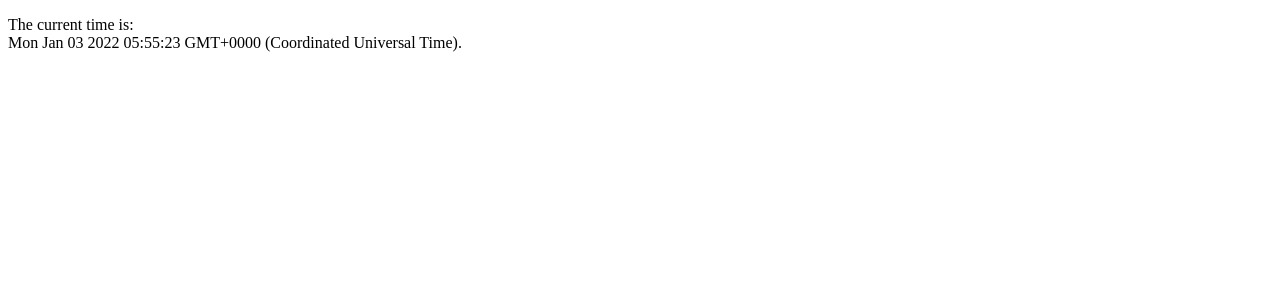
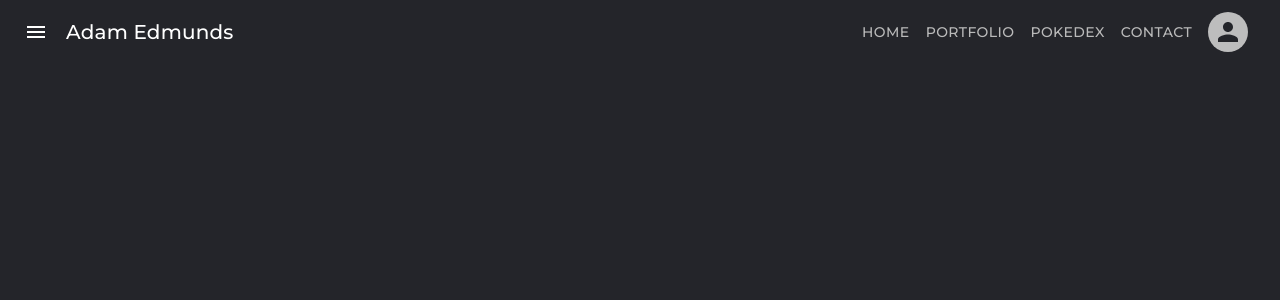
Before and after one commit to adamedmunds/Portfolio-Website, a React (Create React App) app in the folder frontend/: page / in a window 1280 px wide. Shown: the top 300 px of the page. Built offline with nearby package versions, Linux system fonts and the light colour scheme; no server answers.

Commit message:
Styled Navbar

```diff
--- a/frontend/public/index.html
+++ b/frontend/public/index.html
@@ -10,34 +10,15 @@
       content="Web site created using create-react-app"
     />
     <link rel="apple-touch-icon" href="%PUBLIC_URL%/logo192.png" />
-    <!--
-      manifest.json provides metadata used when your web app is installed on a
-      user's mobile device or desktop. See https://developers.google.com/web/fundamentals/web-app-manifest/
-    -->
     <link rel="manifest" href="%PUBLIC_URL%/manifest.json" />
-    <!--
-      Notice the use of %PUBLIC_URL% in the tags above.
-      It will be replaced with the URL of the `public` folder during the build.
-      Only files inside the `public` folder can be referenced from the HTML.
-
-      Unlike "/favicon.ico" or "favicon.ico", "%PUBLIC_URL%/favicon.ico" will
-      work correctly both with client-side routing and a non-root public URL.
-      Learn how to configure a non-root public URL by running `npm run build`.
-    -->
-    <title>React App</title>
+    <link
+      rel="stylesheet"
+      href="https://fonts.googleapis.com/css?family=Montserrat:300,400,500,700&display=swap"
+    />
+    <title>Adam Edmunds's Portfolio</title>
   </head>
   <body>
     <noscript>You need to enable JavaScript to run this app.</noscript>
     <div id="root"></div>
-    <!--
-      This HTML file is a template.
-      If you open it directly in the browser, you will see an empty page.
-
-      You can add webfonts, meta tags, or analytics to this file.
-      The build step will place the bundled scripts into the <body> tag.
-
-      To begin the development, run `npm start` or `yarn start`.
-      To create a production bundle, use `npm run build` or `yarn build`.
-    -->
   </body>
 </html>
--- a/frontend/src/App.js
+++ /dev/null
@@ -1,25 +0,0 @@
-import React, { useState, useEffect } from "react";
-
-function App() {
-  const [currentTime, setCurrentTime] = useState(0);
-
-  useEffect(() => {
-    fetch("/rpn")
-      .then((res) => res.json())
-      .then((data) => {
-        setCurrentTime(data.time);
-      });
-  }, []);
-  return (
-    <div className="App">
-      <header className="App-header">
-        <p>
-          The current time is:
-          <br /> {Date(currentTime)}.
-        </p>
-      </header>
-    </div>
-  );
-}
-
-export default App;
--- /dev/null
+++ b/frontend/src/Components/App/App.jsx
@@ -0,0 +1,13 @@
+import React from "react";
+import darkTheme from "../../Utils/Themes/Dark";
+import { CssBaseline, ThemeProvider } from "@mui/material";
+import { Navbar } from "../Navbar";
+
+export const App = () => {
+  return (
+    <ThemeProvider theme={darkTheme}>
+      <CssBaseline />
+      <Navbar />
+    </ThemeProvider>
+  );
+};
--- /dev/null
+++ b/frontend/src/Components/App/index.js
@@ -0,0 +1 @@
+export { App } from "./App";
--- /dev/null
+++ b/frontend/src/Components/Navbar/Navbar.jsx
@@ -0,0 +1,96 @@
+import MenuIcon from "@mui/icons-material/Menu";
+import "@fontsource/montserrat/400.css";
+import {
+  AppBar,
+  Avatar,
+  Box,
+  Button,
+  Container,
+  IconButton,
+  Toolbar,
+  Tooltip,
+  Typography,
+} from "@mui/material";
+
+export const Navbar = () => {
+  const pages = ["Contact", "Pokedex", "Portfolio", "Home"];
+  return (
+    <AppBar position="static" color="transparent" elevation={0}>
+      <Container maxWidth="false">
+        <Toolbar disableGutters>
+          <Box
+            sx={{
+              flexGrow: { xs: 1, md: 0.01 },
+              display: { xs: "flex" },
+            }}
+          >
+            <IconButton
+              size="large"
+              edge="start"
+              aria-controls="menu-appbar"
+              sx={{
+                color: "primary.white",
+              }}
+            >
+              <MenuIcon />
+            </IconButton>
+          </Box>
+
+          <Typography
+            variant="h6"
+            noWrap
+            component="div"
+            sx={{ mr: 2, display: { xs: "none", md: "flex" }, color: "white" }}
+          >
+            Adam Edmunds
+          </Typography>
+
+          <Typography
+            variant="h6"
+            noWrap
+            component="div"
+            sx={{
+              flexGrow: 1,
+              display: { xs: "flex", md: "none" },
+              color: "white",
+            }}
+          >
+            Adam
+          </Typography>
+
+          <Box
+            sx={{
+              flexGrow: 1,
+              display: {
+                xs: "none",
+                md: "flex",
+                flexDirection: "row-reverse",
+              },
+            }}
+          >
+            {pages.map((page) => (
+              <Button
+                key={page}
+                sx={{
+                  color: "#bababa",
+                  display: "block",
+                  ":hover": { color: "white" },
+                }}
+              >
+                {page}
+              </Button>
+            ))}
+          </Box>
+
+          <Box sx={{ flexGrow: 0 }}>
+            <Tooltip title="Profile">
+              <IconButton sx={{ p: 1 }}>
+                <Avatar alt="Default Image" src="" />
+              </IconButton>
+            </Tooltip>
+          </Box>
+        </Toolbar>
+      </Container>
+    </AppBar>
+  );
+};
--- /dev/null
+++ b/frontend/src/Components/Navbar/index.js
@@ -0,0 +1 @@
+export { Navbar } from "./Navbar";
--- /dev/null
+++ b/frontend/src/Utils/Themes/Dark.js
@@ -0,0 +1,23 @@
+import { createTheme } from "@mui/material";
+
+const darkTheme = createTheme({
+  palette: {
+    primary: {
+      main: "#405162",
+      white: "#fff",
+    },
+    secondary: {
+      main: "#00c7f5",
+    },
+    background: {
+      default: "#24252a",
+    },
+  },
+  typography: {
+    allVariants: {
+      fontFamily: "Montserrat",
+    },
+  },
+});
+
+export default darkTheme;
--- a/frontend/src/index.js
+++ b/frontend/src/index.js
@@ -1,6 +1,6 @@
 import React from "react";
 import ReactDOM from "react-dom";
-import App from "./App";
+import { App } from "./Components/App";
 
 ReactDOM.render(
   <React.StrictMode>
```
Also changed, not shown: frontend/package.json (+6 -1 lines), frontend/src/Utils/Themes/Light.js (added, +11 -0 lines), 2 other files (tests, documents, lock files or other folders).
